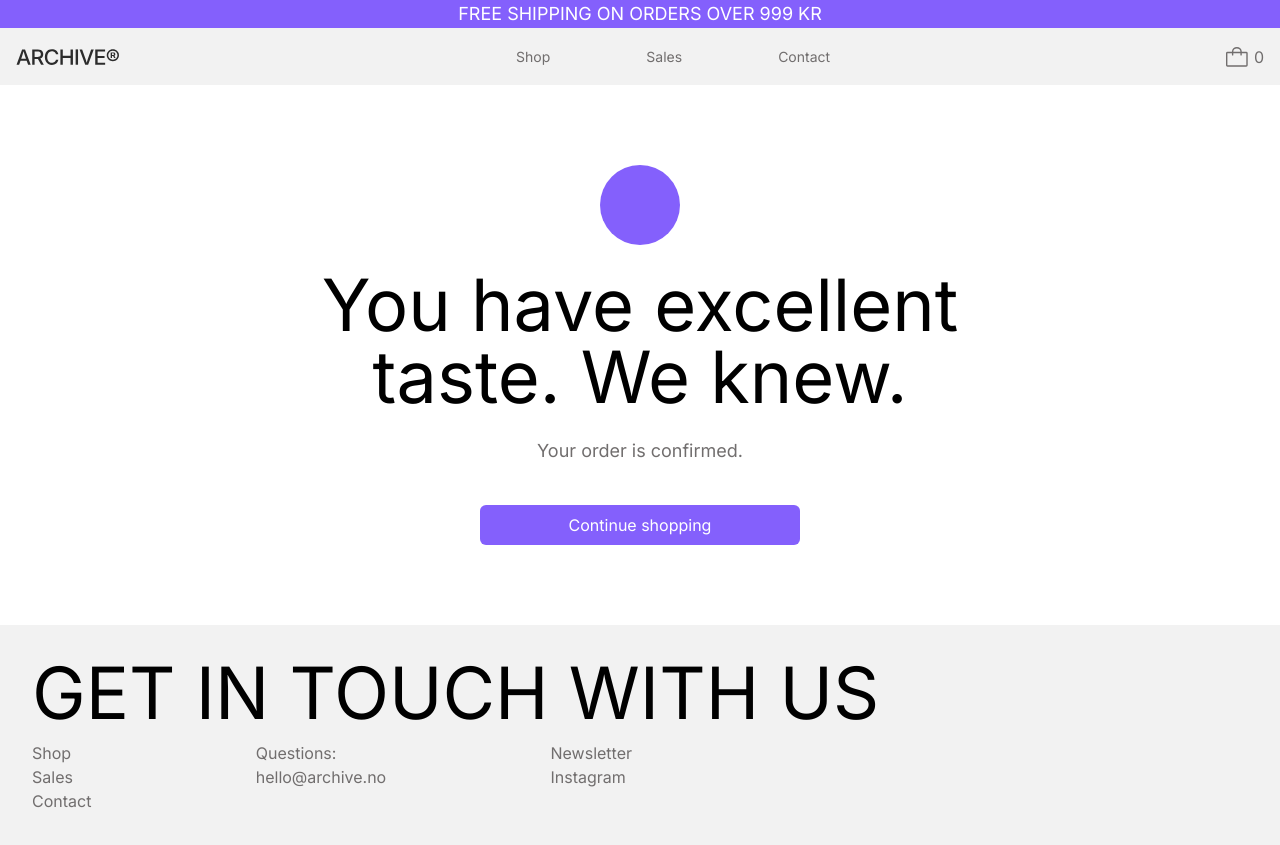
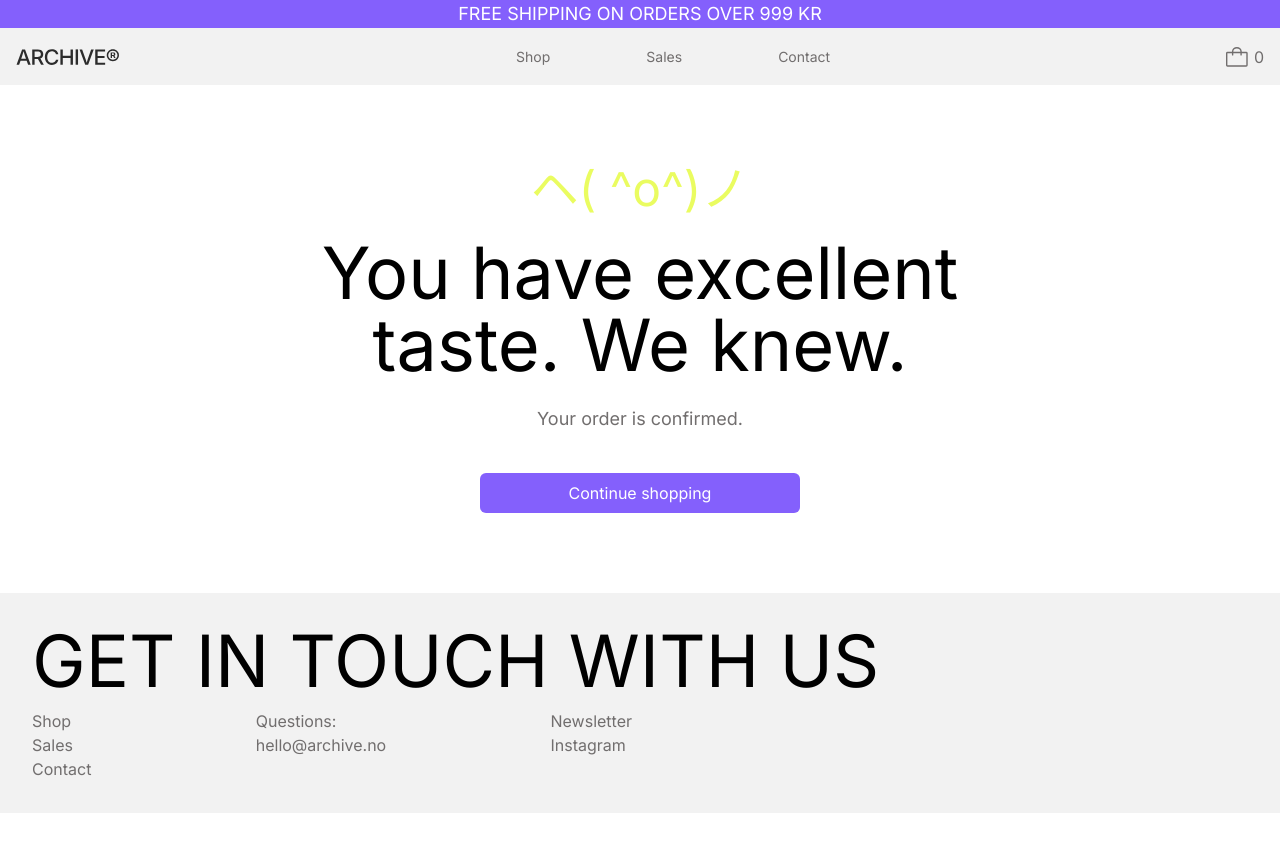
Before and after one commit to 8headswillroll8/archive, a React (Vite) app: page /checkout/success in a window 1280 px wide. After the commit the page ends 813 px from the top, so only its background shows below. Built offline with nearby package versions, Linux system fonts and the light colour scheme.

Commit message:
fix: Change the success status message symbol

```diff
--- a/src/pages/CheckoutSuccess.tsx
+++ b/src/pages/CheckoutSuccess.tsx
@@ -6,7 +6,7 @@ function CheckoutSuccess() {
 
   return (
     <section className="mx-auto flex w-full max-w-3xl flex-col items-center gap-6 px-4 py-20 text-center">
-      <div className="flex h-20 w-20 items-center justify-center rounded-full bg-brand-accent text-white"></div>
+      <span className="text-brand-main text-5xl">ヘ( ^o^)ノ</span>
 
       <h1>You have excellent taste. We knew.</h1>
 
```
